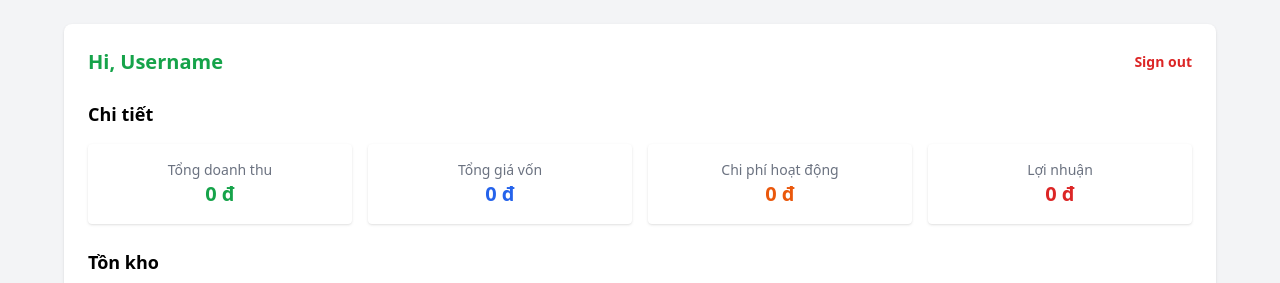
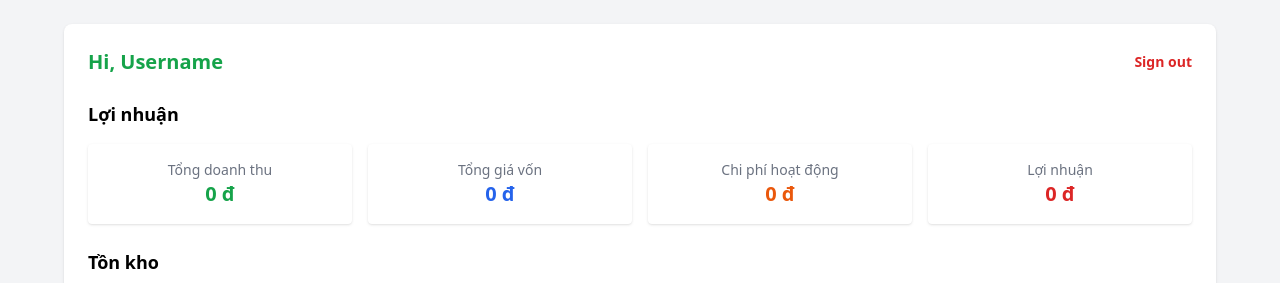
Before and after one commit to phelieuandan/phelieuandan.github.io, a Jekyll site: the page dashboard.html, which Jekyll copies as it is, in a window 1280 px wide. Shown: the top 283 px of the page. Built offline with Jekyll 4.4.1, drawn with Linux system fonts in a browser that asks for light colours; nearby versions of some CDN libraries; comment, search, counter and statistics services are not loaded.

Commit message:
Update dashboard.html

```diff
--- a/dashboard.html
+++ b/dashboard.html
@@ -20,7 +20,7 @@
       <button onclick="logout()" class="text-sm font-bold text-red-600 hover:underline">Sign out</button>
     </div>
 
-    <h3 class="text-lg font-bold mt-6 mb-2">Chi tiết</h3>
+    <h3 class="text-lg font-bold mt-6 mb-2">Lợi nhuận</h3>
     <div class="grid grid-cols-1 md:grid-cols-2 lg:grid-cols-4 gap-4 mt-4 mb-4 text-center">
       <div class="bg-white shadow rounded p-4">
         <p class="text-sm text-gray-500">Tổng doanh thu</p>
```
